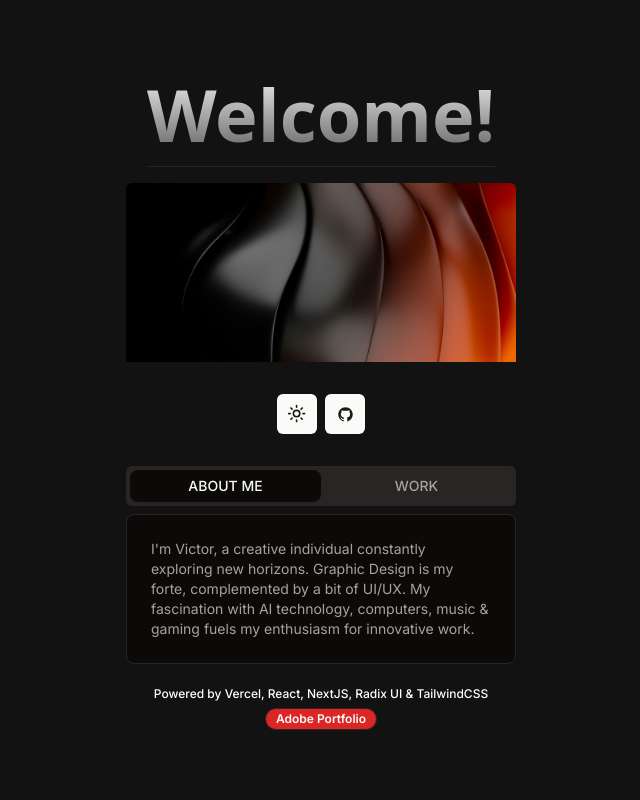
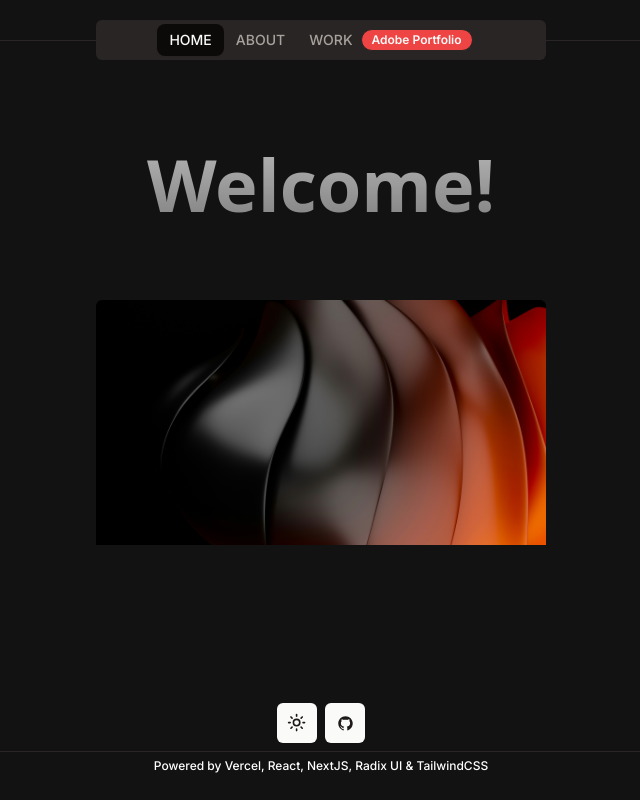
Before and after one commit to g00dnlght/ShadCN_UI, a Next.js app in the folder my-app/: page / in a window 1280 px wide. Shown: the whole page, without its empty margins (319-959 px from the left). Built offline with nearby package versions, Linux system fonts and the light colour scheme.

Commit message:
Made the content tabs into a navbar, moved things around & enhanced UX. (v1.7 Update)

```diff
--- a/my-app/app/layout.tsx
+++ b/my-app/app/layout.tsx
@@ -6,8 +6,8 @@ import { ThemeProvider } from '@/components/theme-provider';
 const inter = Inter({ subsets: ['latin'] });
 
 export const metadata: Metadata = {
-  title: 'Victor Tonu Portfolio',
-  description: 'My Graphic Design portfolio.',
+  title: 'Portfolio',
+  description: 'My Web Design UI portfolio using Vercel, React, NextJS, Radix UI & TailwindCSS.',
 };
 
 export default function RootLayout({ children }: { children: React.ReactNode }) {
--- a/my-app/app/page.tsx
+++ b/my-app/app/page.tsx
@@ -33,25 +33,35 @@ export default function TabsDemo() {
 
   return (
     <NoSSRThemeProvider>
-      <main className="flex items-center justify-center min-h-screen">
-        <Tabs defaultValue="aboutTab" className="w-[390px]">
-          <TabsContent value="aboutTab" className="flex flex-col pb-8">
-            <div className="flex flex-col items-center space-y-4">
-              <div>
-                <h1 className="relative z-10 pb-4 font-sans text-lg font-bold text-center text-transparent md:text-7xl bg-clip-text bg-gradient-to-b from-neutral-200 to-neutral-600">
-                  Welcome!
-                </h1>
-                <Separator />
-              </div>
-              <AspectRatio ratio={16 / 8} className="bg-muted">
-                <Image
-                  src="/3d.jpg"
-                  alt="Photo by Philip Oroni"
-                  fill
-                  className="object-cover pb-4 rounded-md"
-                />
-              </AspectRatio>
-              <div className="flex justify-center gap-2">
+      <main className="flex justify-center min-h-screen">
+        <Tabs defaultValue="homeTab" className="w-[490px] p-5">
+          <TabsList className="w-full">
+            <Separator />
+            <TabsTrigger value="homeTab" className="rounded-lg">
+              HOME
+            </TabsTrigger>
+            <TabsTrigger value="aboutTab" className="rounded-lg">
+              ABOUT
+            </TabsTrigger>
+            <TabsTrigger value="workTab" className="rounded-lg">
+              WORK
+              <Badge variant="outline" className="ml-2 bg-red-500">
+                <a href="https://victortonu.myportfolio.com/home">Adobe Portfolio</a>
+              </Badge>
+            </TabsTrigger>
+            <Separator />
+          </TabsList>
+          <TabsContent value="homeTab" className="">
+            <div>
+              <h1 className="relative z-10 pt-20 pb-20 font-sans text-lg font-bold text-center text-transparent md:text-7xl bg-clip-text bg-gradient-to-b from-neutral-200 to-neutral-600">
+                Welcome!
+              </h1>
+            </div>
+            <AspectRatio ratio={16 / 9} className=" bg-muted">
+              <Image src="/3d.jpg" alt="Photo by Philip Oroni" fill className="pb-2 rounded-md" />
+            </AspectRatio>
+            <div className="fixed inset-x-0 flex flex-col items-center gap-2 bottom-5">
+              <div className="flex justify-center gap-2 pt-2">
                 <Button size="icon" onClick={toggleTheme}>
                   {theme === 'light' ? (
                     <Moon className="h-[1.2rem] w-[1.2rem]" />
@@ -65,25 +75,18 @@ export default function TabsDemo() {
                   </Button>
                 </a>
               </div>
+              <Separator />
+              <div>
+                <h1 className="pb-2 text-xs font-medium leading-none ">
+                  Powered by Vercel, React, NextJS, Radix UI & TailwindCSS
+                </h1>
+              </div>
             </div>
           </TabsContent>
-
-          <TabsList className="grid w-full grid-cols-2">
-            <TabsTrigger value="aboutTab" className="rounded-lg">
-              ABOUT ME
-            </TabsTrigger>
-            <TabsTrigger value="workTab" className="rounded-lg">
-              WORK
-            </TabsTrigger>
-          </TabsList>
-
-          <TabsContent value="aboutTab" className="pb-2">
+          <TabsContent value="aboutTab" className="pt-2 pb-8">
             <Card>
               <CardHeader>
-                {/* <Button size="sm">
-                  <CardTitle>ABOUT ME</CardTitle>
-                </Button> */}
-                <CardDescription>
+                <CardDescription className="flex items-center justify-center text-center">
                   I&apos;m Victor, a creative individual constantly exploring new horizons. Graphic
                   Design is my forte, complemented by a bit of UI/UX. My fascination with AI
                   technology, computers, music &amp; gaming fuels my enthusiasm for innovative work.
@@ -94,97 +97,22 @@ export default function TabsDemo() {
 
           <TabsContent value="workTab" className="pb-2">
             <Card>
-              <CardHeader className="mt-2">
+              <CardHeader className="mt-0">
                 <CardContent>
                   <div className="text-center">
-                    {/*  <a
-                      href="https://github.com/vtonu"
-                      className="block p-2 mx-4 mb-2 transition-colors border rounded-lg opacity-75 pb group hover:bg-zinc-100/5 hover:ring-zinc-600"
-                      target="_blank"
-                      rel="noopener noreferrer">
-                      <h2 className={`mb-4 text-xl font-semibold my-8`}>
-                        Project 1{' '}
-                        <span className="inline-block transition-transform group-hover:translate-x-1 motion-reduce:transform-none">
-                          -&gt;
-                        </span>
-                      </h2>
-                      <p className={`m-4 max-w-[50ch] text-sm opacity-50`}>GitHub Profile</p>
-                    </a> */}
-
-                    <a
-                      href="https://game138-aceternity-ui.vercel.app/"
-                      className="block p-2 mx-4 mb-4 transition-colors border rounded-lg opacity-75 pb group hover:bg-zinc-100/5 hover:ring-zinc-600"
-                      target="_blank"
-                      rel="noopener noreferrer">
-                      <h2 className={`mb-4 text-xl font-semibold my-8`}>
-                        Project 1{' '}
-                        <span className="inline-block transition-transform group-hover:translate-x-1 motion-reduce:transform-none">
-                          -&gt;
-                        </span>
-                      </h2>
-                      <p className={`m-4 max-w-[50ch] text-sm opacity-50`}>
-                        Intro to Environmental Art
-                      </p>
-                    </a>
-                    <a
-                      href="https://nuxt-ui-maya.vercel.app/"
-                      className="block p-2 mx-4 mb-4 transition-colors border rounded-lg opacity-75 pb group hover:bg-zinc-100/5 hover:ring-zinc-600"
-                      target="_blank"
-                      rel="noopener noreferrer">
-                      <h2 className={`mb-4 text-xl font-semibold my-8`}>
-                        Project 2{' '}
-                        <span className="inline-block transition-transform group-hover:translate-x-1 motion-reduce:transform-none">
-                          -&gt;
-                        </span>
-                      </h2>
-                      <p className={`m-4 max-w-[50ch] text-sm opacity-50`}>Intro to Maya</p>
-                    </a>
-                    <a
-                      href="https://nuxt-ui-3-d.vercel.app/"
-                      className="block p-2 mx-4 mb-4 transition-colors border rounded-lg opacity-75 pb group hover:bg-zinc-100/5 hover:ring-zinc-600"
-                      target="_blank"
-                      rel="noopener noreferrer">
-                      <h2 className={`mb-4 text-xl font-semibold my-8`}>
-                        Project 3{' '}
-                        <span className="inline-block transition-transform group-hover:translate-x-1 motion-reduce:transform-none">
-                          -&gt;
-                        </span>
-                      </h2>
-                      <p className={`m-4 max-w-[50ch] text-sm opacity-50`}>
-                        3D Materials & Textures
-                      </p>
-                    </a>
-
                     <a
                       href="https://github.com/vtonu/GraphicDesign_Portfolio"
                       className="block p-2 mx-4 mb-2 transition-colors border rounded-lg opacity-75 pb group hover:bg-zinc-100/5 hover:ring-zinc-600"
                       target="_blank"
                       rel="noopener noreferrer">
-                      <h2 className={`mb-4 text-xl font-semibold my-8`}>
-                        Project 4{' '}
-                        <span className="inline-block transition-transform group-hover:translate-x-1 motion-reduce:transform-none">
-                          -&gt;
-                        </span>
-                      </h2>
-                      <p className={`m-4 max-w-[50ch] text-sm opacity-50`}>Mantine UI Portfolio</p>
+                      <h2 className={`text-xl font-semibold my-8`}>Project 1</h2>
+                      <p className={` max-w-[50ch] text-sm opacity-50`}>Mantine UI Portfolio</p>
                     </a>
                   </div>
                 </CardContent>
               </CardHeader>
             </Card>
           </TabsContent>
-          <div className="flex flex-col items-center pt-4">
-            <div>
-              <h1 className="pb-2 text-xs font-medium leading-none ">
-                Powered by Vercel, React, NextJS, Radix UI & TailwindCSS
-              </h1>
-              <div className="flex justify-center ">
-                <Badge variant="outline" className="bg-red-600">
-                  <a href="https://victortonu.myportfolio.com/home">Adobe Portfolio</a>
-                </Badge>
-              </div>
-            </div>
-          </div>
         </Tabs>
       </main>
     </NoSSRThemeProvider>
```
